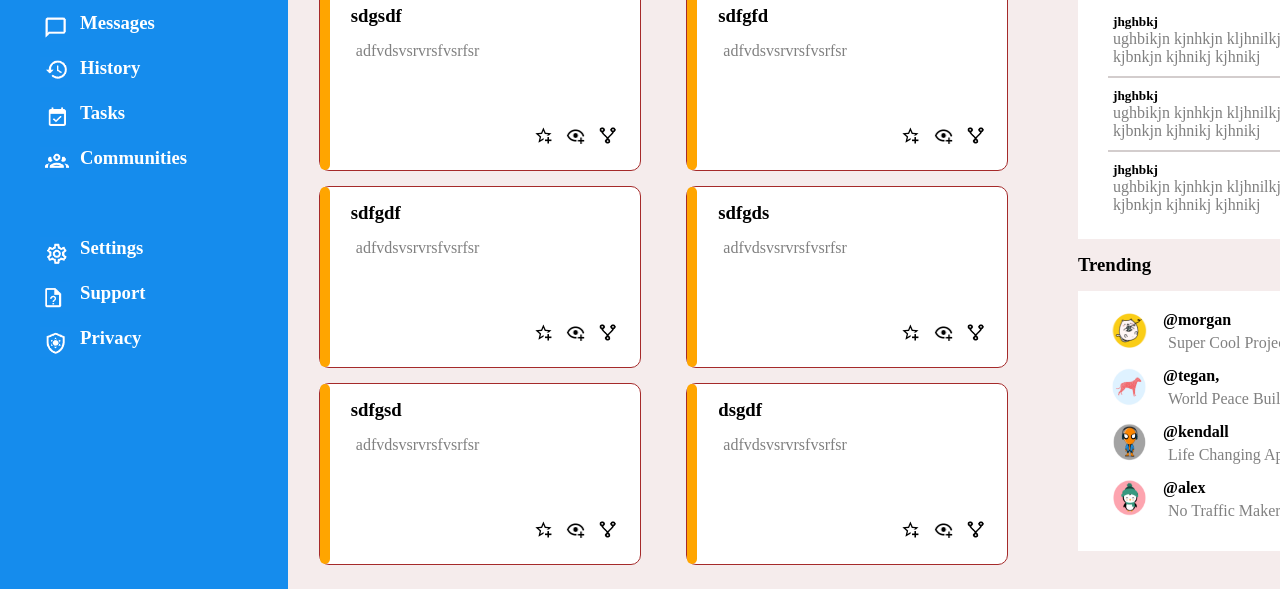
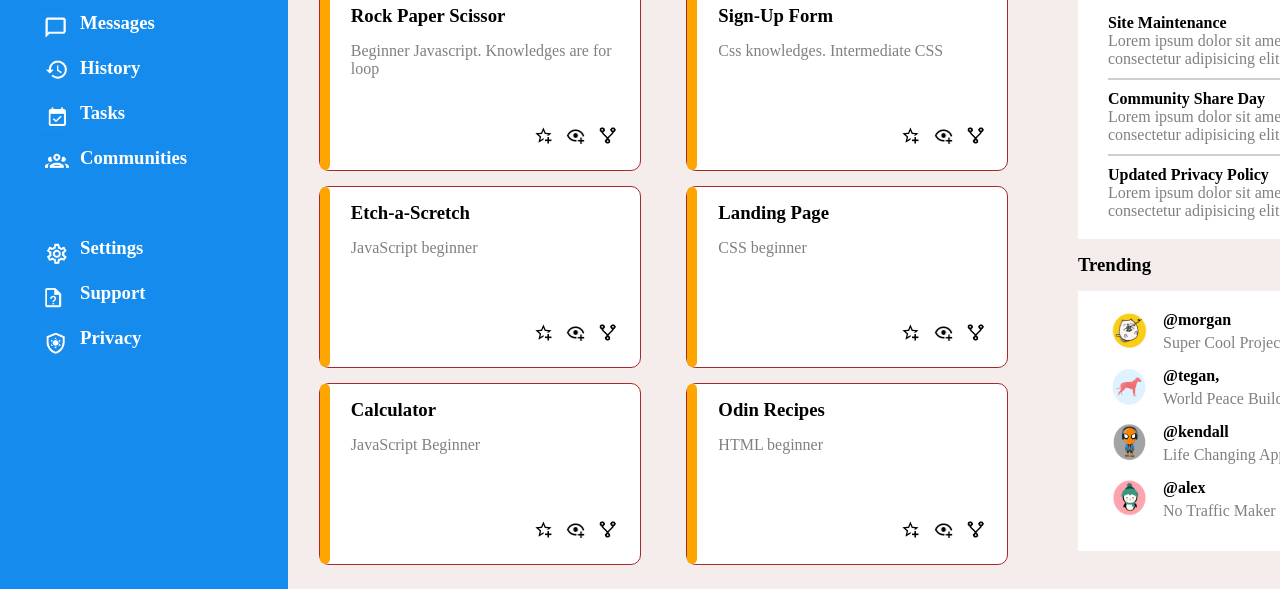
Before and after one commit to mimisha25/Project-TOP-Admin-Dashboard, a plain HTML site: page index.html in a window 1280 px wide. Shown: the part 226-815 px from the top of the page. Drawn offline with Linux system fonts and the light colour scheme.

Commit message:
Add links to button and for cards

```diff
--- a/index.html
+++ b/index.html
@@ -1,6 +1,5 @@
 <!DOCTYPE html>
 <html lang="en">
-
 <head>
     <meta charset="UTF-8">
     <meta name="viewport" content="width=device-width, initial-scale=1.0">
@@ -11,27 +10,24 @@
 <body>
     <div class="container">
         <div class="sidebar group ">
-
             <h1><img src="./navbar-images/logo.png">Dashboard</h1>
-
             <div class="navbar">
-                <h3><img src="./navbar-images/home.png">Home</h3>
-                <h3> <img src="./navbar-images/profile.png">Profile</h3>
-                <h3><img src="./navbar-images/message.png">Messages</h1>
-                    <h3><img src="./navbar-images/history.png">History</h3>
-                    <h3><img src="./navbar-images/task.png">Tasks</h3>
-                    <h3><img src="./navbar-images/community.png">Communities</h3>
+                <a href="#"><h3><img src="./navbar-images/home.png">Home</h3></a>
+                <a href="#"><h3><img src="./navbar-images/profile.png">Profile</h3></a>
+                <a href="#"><h3><img src="./navbar-images/message.png">Messages</h3></a>
+                <a href="#"><h3><img src="./navbar-images/history.png">History</h3></a>
+                <a href="#"><h3><img src="./navbar-images/task.png">Tasks</h3></a>
+                <a href="#"><h3><img src="./navbar-images/community.png">Communities</h3></a>
             </div>
             <div class="setting">
-                <h3><img src="./navbar-images/setting.png">Settings</h3>
-                <h3><img src="./navbar-images/support.png">Support</h3>
-                <h3><img src="./navbar-images/privacy.png">Privacy</h3>
+                <a href="#"><h3><img src="./navbar-images/setting.png">Settings</h3></a>
+                <a href="#"><h3><img src="./navbar-images/support.png">Support</h3></a>
+                <a href="#"><h3><img src="./navbar-images/privacy.png">Privacy</h3></a>
             </div>
         </div>
 
 
         <div class="upper group">
-
             <div class="search">
                 <svg xmlns="http://www.w3.org/2000/svg" viewBox="0 0 24 24">
                     <title>magnify</title>
@@ -40,7 +36,6 @@
                 </svg>
                 <input>
             </div>
-
             <div class="profile">
                 <svg xmlns="http://www.w3.org/2000/svg" viewBox="0 0 24 24">
                     <title>bell-ring</title>
@@ -68,21 +63,14 @@
         </div>
         <div class="cla group">
             <h3 class="yp">Your Projects</h3>
-
-
             <div class="section1 ">
-
-
-
-
                 <div class="card">
                     <div class="line"></div>
 
                     <div class="projects">
-                        <h3>sdgsdf</h3>
-                        <p>adfvdsvsrvrsfvsrfsr</p>
+                        <a href="#"><h3>Rock Paper Scissor</h3></a>
+                        <p>Beginner Javascript. Knowledges are for loop</p>
                     </div>
-
                     <div class="links">
                         <img src="./button-icons/star.png">
                         <img src="./button-icons/eye.png">
@@ -93,8 +81,21 @@
                 <div class="card">
                     <div class="line"></div>
                     <div class="projects">
-                        <h3>sdfgfd</h3>
-                        <p>adfvdsvsrvrsfvsrfsr</p>
+                       <a href="#"> <h3>Sign-Up Form</h3></a>
+                       <p>Css knowledges. Intermediate CSS</p>
+                    </div>
+                    <div class="links">
+                        <img src="./button-icons/star.png">
+                        <img src="./button-icons/eye.png">
+                      <img src="./button-icons/fork.png">
+                    </div>
+                </div>
+
+                <div class="card">
+                    <div class="line"></div>
+                    <div class="projects">
+                        <a href="#"><h3>Etch-a-Scretch</h3></a>
+                        <p>JavaScript beginner</p>
                     </div>
                     <div class="links">
                         <img src="./button-icons/star.png">
@@ -105,8 +106,8 @@
                 <div class="card">
                     <div class="line"></div>
                     <div class="projects">
-                        <h3>sdfgdf</h3>
-                        <p>adfvdsvsrvrsfvsrfsr</p>
+                        <a href="#"><h3>Landing Page</h3></a>
+</a>                       <p>CSS beginner</p>
                     </div>
                     <div class="links">
                         <img src="./button-icons/star.png">
@@ -117,20 +118,8 @@
                 <div class="card">
                     <div class="line"></div>
                     <div class="projects">
-                        <h3>sdfgds</h3>
-                        <p>adfvdsvsrvrsfvsrfsr</p>
-                    </div>
-                    <div class="links">
-                        <img src="./button-icons/star.png">
-                        <img src="./button-icons/eye.png">
-                      <img src="./button-icons/fork.png">
-                    </div>
-                </div>
-                <div class="card">
-                    <div class="line"></div>
-                    <div class="projects">
-                        <h3>sdfgsd</h3>
-                        <p>adfvdsvsrvrsfvsrfsr</p>
+                       <a href="#"> <h3>Calculator</h3></a>
+ </a>                      <p>JavaScript Beginner</p>
                     </div>
                     <div class="links">
                         <img src="./button-icons/star.png">
@@ -142,8 +131,8 @@
                     <div class="line"></div>
 
                     <div class="projects">
-                        <h3>dsgdf</h3>
-                        <p>adfvdsvsrvrsfvsrfsr</p>
+                        <a href="#"><h3>Odin Recipes</h3></a>
+</a>                       <p>HTML beginner</p>
                     </div>
 
                     <div class="links">
@@ -161,14 +150,14 @@
             <div class="section2">
 
                 <div class="card2">
-                    <h5>jhghbkj</h5>
-                    <p>ughbikjn kjnhkjn kljhnilkjnk kjbnkjn kjhnikj kjhnikj</p>
+                    <h4>Site Maintenance</h4>
+                    <p>Lorem ipsum dolor sit amet consectetur adipisicing elit. </p>
                     <hr>
-                    <h5>jhghbkj</h5>
-                    <p>ughbikjn kjnhkjn kljhnilkjnk kjbnkjn kjhnikj kjhnikj</p>
+                    <h4>Community Share Day</h4>
+                    <p>Lorem ipsum dolor sit amet consectetur adipisicing elit. </p>
                     <hr>
-                    <h5>jhghbkj</h5>
-                    <p>ughbikjn kjnhkjn kljhnilkjnk kjbnkjn kjhnikj kjhnikj</p>
+                    <h4>Updated Privacy Policy</h4>
+                    <p>Lorem ipsum dolor sit amet consectetur adipisicing elit. </p>
                 </div>
 
                 <h3 class="tr">Trending</h3>
@@ -205,11 +194,9 @@
                             <p>No Traffic Maker</p>
                         </div>
                     </div>
-
                 </div>
             </div>
         </div>
     </div>
 </body>
-
 </html>
--- a/styles.css
+++ b/styles.css
@@ -2,13 +2,11 @@
     margin: 0;
     padding: 0;
     border: none;
-
 }
 
 .container {
     display: inline-grid;
     grid-template: repeat(5, 163px) / repeat(10, 144px);
-
 }
 
 
@@ -25,7 +23,6 @@
     width: 30px;
     height: 30px;
  padding:0px 10px;
-
 }
 
 h3 {
@@ -38,7 +35,10 @@ h3 {
 .setting {
     margin-top: 60px;
 }
-
+.sidebar a{
+    text-decoration: none;
+    color: white;
+}
 
 /* Input */
 .upper {
@@ -64,7 +64,6 @@ h3 {
     gap: 10px;
     align-items: center;
     padding-left: 50px;
-
 }
 
 .welcome {
@@ -113,9 +112,12 @@ button {
     color: white;
     width: 100px;
     height: 30px;
-
+    cursor: pointer;
 }
-
+button:active{
+background-color: rgb(78, 170, 245);
+border: 0.3px solid rgb(0, 123, 255);
+}
 
 /* Section Cards */
 .cla {
@@ -147,21 +149,22 @@ button {
     display: grid;
     grid-template: repeat(4, 1fr) / repeat(15, 1fr);
 }
-
+.card a{
+    text-decoration: none;
+    color: black;
+}
 .line {
     background-color: orange;
     border-radius: 40px;
     grid-row: 1 / 5;
     grid-column: 1 / 2;
     width: 10px;
-
 }
 
 .projects {
     margin-left: 10px;
     grid-row: 1 / 4;
     grid-column: 2 / 16;
-
 }
 
 .links {
@@ -174,7 +177,6 @@ button {
 .links img {
     width: 20px;
     height: 20px;
-
 }
 
 /* section 2 */
@@ -196,7 +198,6 @@ button {
     margin: 0px 70px;
     background-color: white;
     padding: 25px 30px;
-
 }
 
 hr {
@@ -204,10 +205,6 @@ hr {
     margin: 10px 0px;
 }
 
-h5,
-p {
-    padding-left: 5px;
-}
 
 .card3 {
     display: flex;
```
